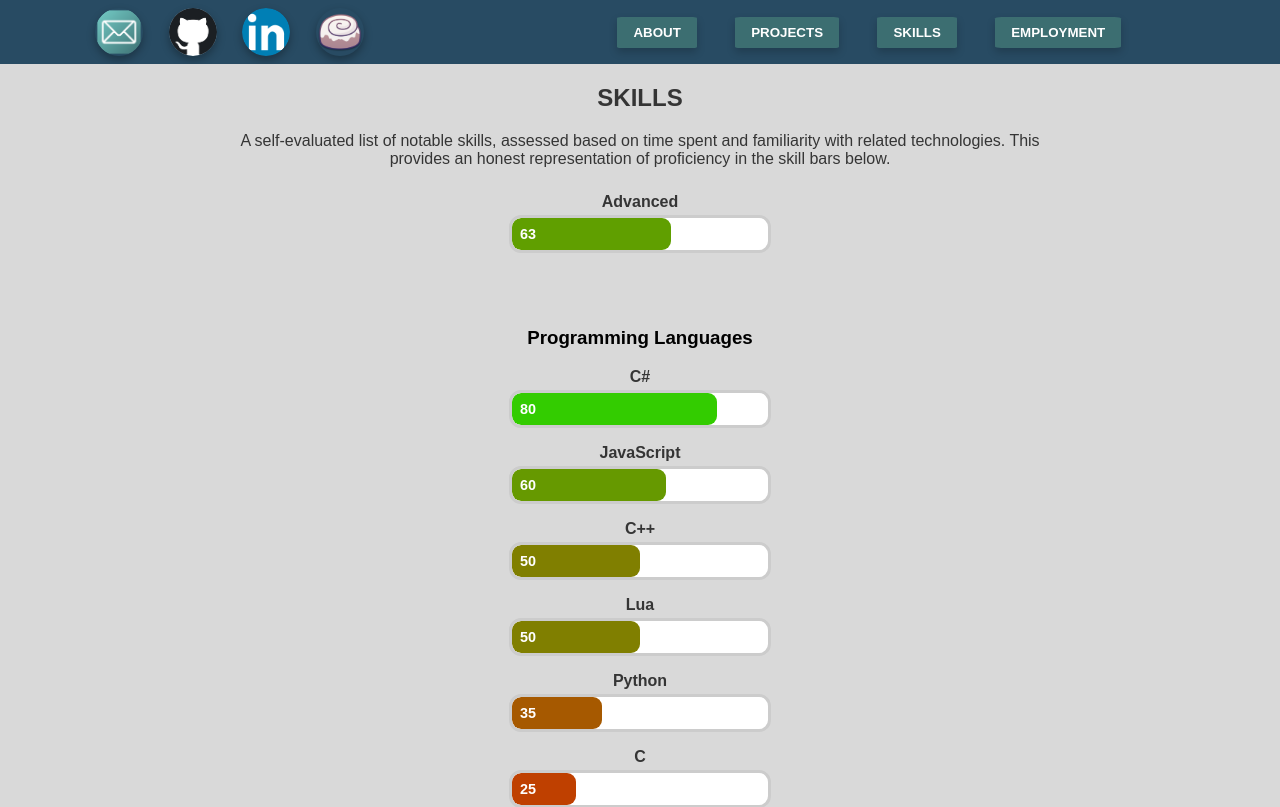
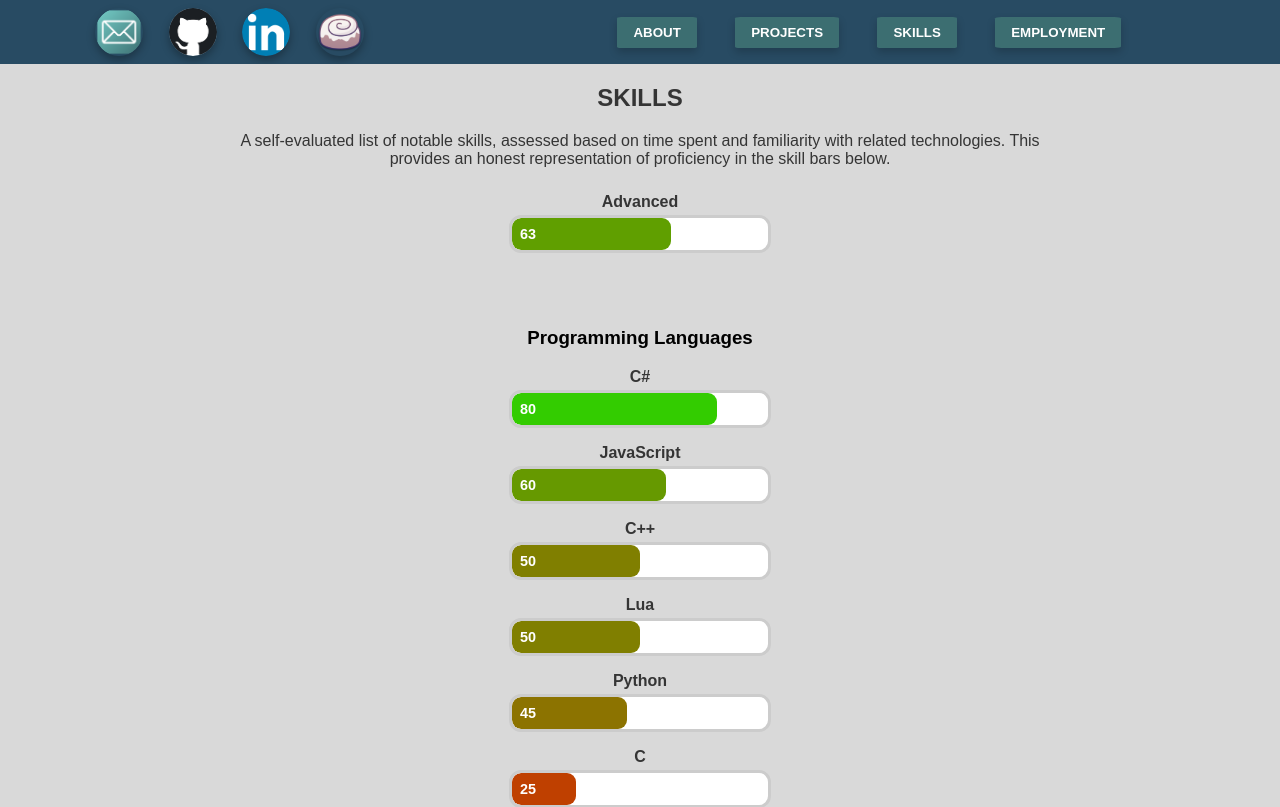
Before and after one commit to Robert-T1/PortfolioSite, a React (Vite) app: page /skills in a window 1280 px wide. Shown: the top 807 px of the page. Built offline with nearby package versions, Linux system fonts and the light colour scheme.

Commit message:
Update skills.jsx

```diff
--- a/src/pages/skills.jsx
+++ b/src/pages/skills.jsx
@@ -64,7 +64,7 @@ function Skills() {
         <SkillBar level={60}>JavaScript</SkillBar>
         <SkillBar level={50}>C++</SkillBar>
         <SkillBar level={50}>Lua</SkillBar>
-        <SkillBar level={35}>Python</SkillBar>
+        <SkillBar level={45}>Python</SkillBar>
         <SkillBar level={25}>C</SkillBar>
 
         <h4>Declarative Languages</h4>
```
